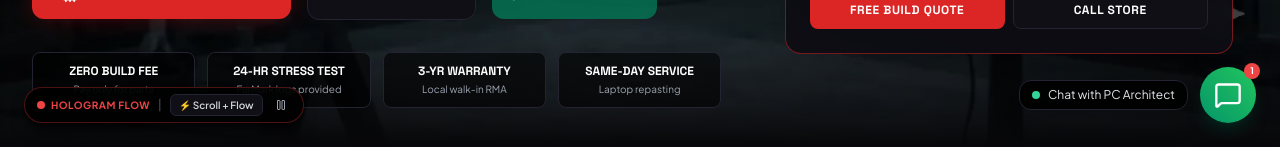
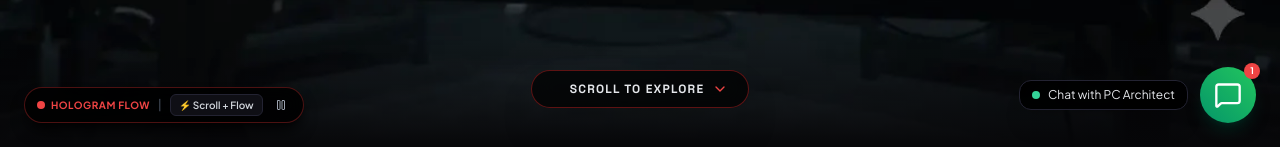
Before and after one commit to saaqibA21/gaming_web, a React (Vite) app: page / in a window 1280 px wide. Shown: the part 653-800 px from the top of the page. Built offline with nearby package versions, Linux system fonts and the light colour scheme.

Commit message:
Move hero elements down to provide pure full-screen video opening stage

```diff
--- a/src/components/Hero.jsx
+++ b/src/components/Hero.jsx
@@ -8,11 +8,8 @@ import {
   ArrowRight,
   CheckCircle2,
   Sparkles,
-  Phone,
   MessageSquare,
-  Wrench,
-  Flame,
-  Zap
+  ChevronDown
 } from 'lucide-react';
 
 const iconMap = {
@@ -23,10 +20,37 @@ const iconMap = {
 };
 
 export default function Hero({ onOpenConsultation }) {
+  const scrollToContent = () => {
+    const el = document.getElementById('hero-details');
+    if (el) {
+      el.scrollIntoView({ behavior: 'smooth' });
+    }
+  };
+
   return (
-    <section id="hero" className="relative min-h-[85vh] flex flex-col justify-center overflow-hidden border-b border-gw-border bg-transparent">
+    <>
+      {/* 1. Cinematic Intro Screen: ONLY the video plays unobstructed in full view */}
+      <section id="hero" className="relative h-[calc(100vh-80px)] min-h-[580px] flex flex-col justify-end items-center pb-10 select-none">
 
-      <div className="max-w-7xl mx-auto px-4 sm:px-6 lg:px-8 py-12 lg:py-20 relative z-10 w-full">
+        {/* Subtle, elegant scroll indicator at the bottom center */}
+        <button
+          onClick={scrollToContent}
+          className="group flex flex-col items-center gap-2 cursor-pointer transition-all hover:scale-105"
+          aria-label="Scroll to explore details"
+        >
+          <div className="flex items-center gap-2 px-5 py-2.5 rounded-full bg-black/70 hover:bg-black/90 border border-red-800/60 backdrop-blur-md shadow-2xl transition-all">
+            <span className="w-2.5 h-2.5 rounded-full bg-red-500 animate-ping"></span>
+            <span className="text-xs font-tech font-bold uppercase tracking-widest text-gray-200 group-hover:text-white">
+              SCROLL TO EXPLORE
+            </span>
+            <ChevronDown className="w-4 h-4 text-red-500 group-hover:translate-y-0.5 transition-transform" />
+          </div>
+        </button>
+      </section>
+
+      {/* 2. All Hero Details Moved Down Below the Video Screen */}
+      <section id="hero-details" className="relative py-16 sm:py-24 border-b border-gw-border bg-[#070709]/85 backdrop-blur-md">
+        <div className="max-w-7xl mx-auto px-4 sm:px-6 lg:px-8 relative z-10 w-full">
 
           {/* Main Grid: Left Ad Copy, Right Hardware Showcase */}
           <div className="grid grid-cols-1 lg:grid-cols-12 gap-12 items-center">
@@ -231,5 +255,6 @@ export default function Hero({ onOpenConsultation }) {
 
         </div>
       </section>
+    </>
   );
 }
--- a/src/components/HologramFlowBg.jsx
+++ b/src/components/HologramFlowBg.jsx
@@ -92,20 +92,18 @@ export default function HologramFlowBg() {
       const images = imagesRef.current;
 
       if (images.length > 0) {
-        if (flowMode === 'auto' || (!s.isUserScrolling && (flowMode === 'hybrid'))) {
+        if (!s.isUserScrolling || flowMode === 'auto') {
           if (isPlaying) {
-            // Smooth ambient hologram flow (18 frames per second)
-            s.targetFrame = (s.targetFrame + delta * 18) % TOTAL_FRAMES;
+            // Smooth natural video playback (20 frames per second)
+            s.currentFrame = (s.currentFrame + delta * 20) % TOTAL_FRAMES;
+            s.targetFrame = s.currentFrame;
           }
+        } else {
+          // Smooth interpolation when scrolling
+          const lerpFactor = 0.15;
+          const diff = s.targetFrame - s.currentFrame;
+          s.currentFrame = (s.currentFrame + diff * lerpFactor + TOTAL_FRAMES) % TOTAL_FRAMES;
         }
-
-        // Smooth interpolation (lerp) for silky flow effect
-        const lerpFactor = s.isUserScrolling ? 0.15 : 0.08;
-        s.currentFrame += (s.targetFrame - s.currentFrame) * lerpFactor;
-
-        // Wrap around smoothly
-        if (s.currentFrame < 0) s.currentFrame = TOTAL_FRAMES - 1;
-        if (s.currentFrame >= TOTAL_FRAMES) s.currentFrame = 0;
 
         const frameIndex = Math.floor(s.currentFrame) % TOTAL_FRAMES;
         const img = images[frameIndex];
```
Lines whose indentation alone changed are shown as unchanged.
